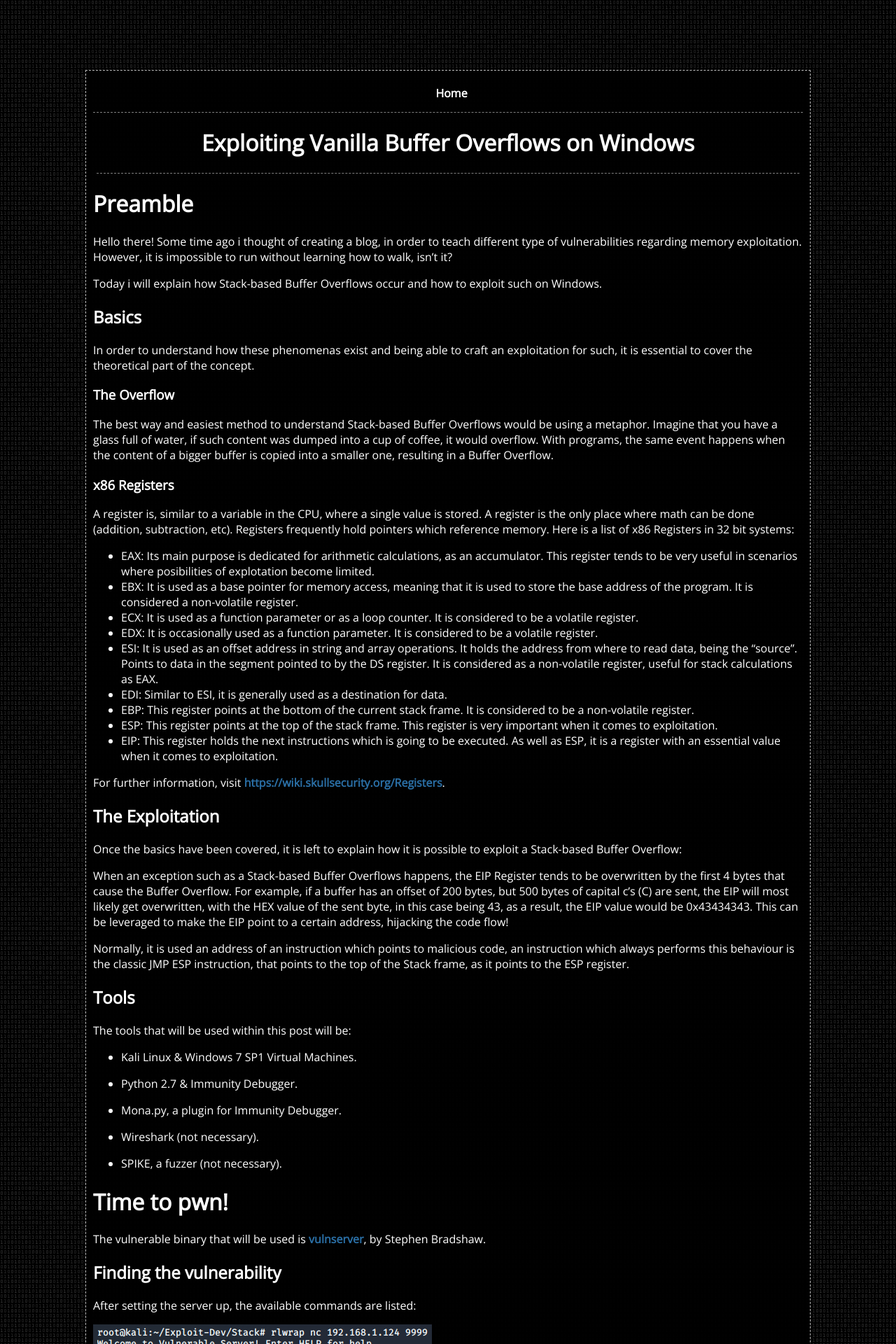
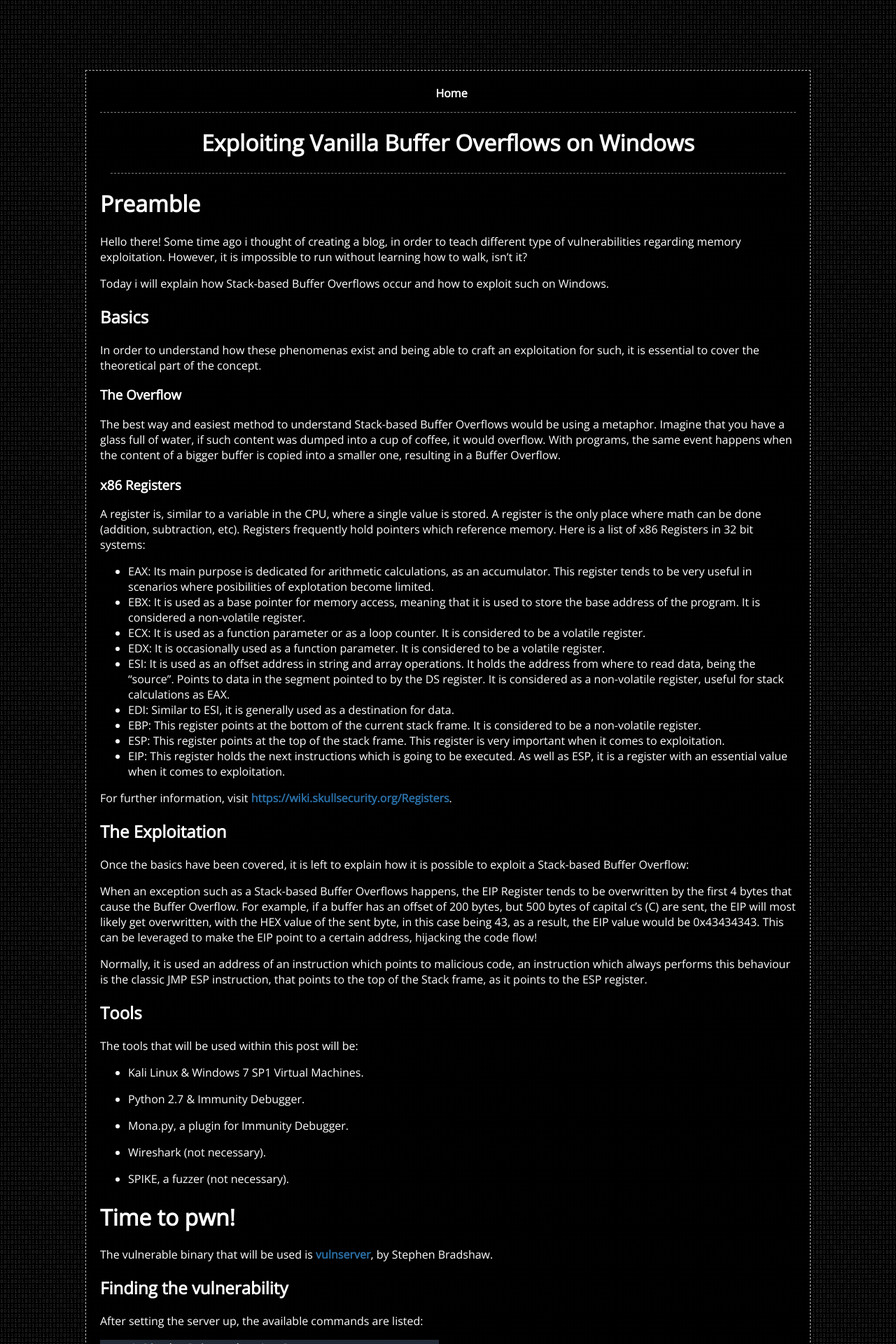
Before and after one commit to whitecr0wz/whitecr0wz.github.io, a Jekyll site: the page built from _posts/posts/2020-03-08-Exploiting-Stack-Overflows-On-Windows.md, in a window 1280 px wide. Shown: the top 1920 px of the page at 70% size. Built offline with Jekyll 4.4.1, drawn with Linux system fonts in a browser that asks for light colours.

Commit message:
Update style.css

```diff
--- a/assets/css/style.css
+++ b/assets/css/style.css
@@ -16,7 +16,7 @@ body {
 }
 
 header, nav, main, footer {
-	margin: 5px;
+	margin: 15px;
 	border-bottom: 1px dashed rgba(255,255,255,0.5);
 }
 
@@ -89,6 +89,6 @@ img, main iframe {
 
 main header {
 	text-align: center;
-	padding-bottom: 15px;
+	padding-bottom: 5px;
 	border: 0;
 }
```
